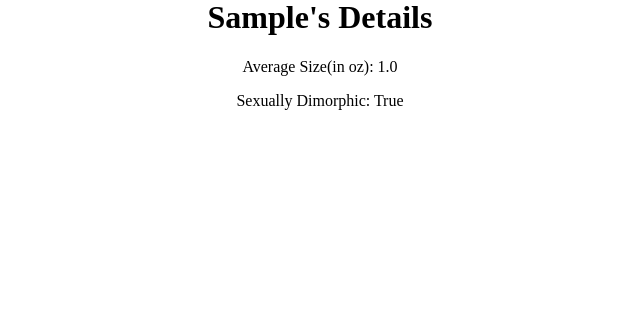
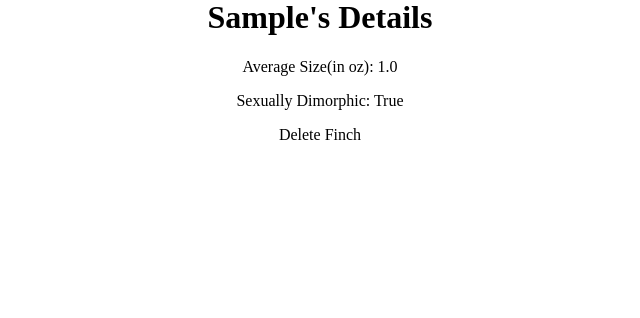
Before and after one commit to Madfarm/finch-collector, a Django app: page /finches/1 in a window 1280 px wide. Shown: the part 168-486 px from the top of the page, without its empty margins (328-968 px from the left). Run offline with Django 4.2, Linux system fonts and the light colour scheme; tables that the repository leaves empty hold one stand-in row (values such as "Sample post").

Commit message:
Add delete button to details page

```diff
--- a/main_app/templates/finches/details.html
+++ b/main_app/templates/finches/details.html
@@ -9,6 +9,8 @@
     <p>Average Size(in oz): {{ finch.mass }}</p>
     <p>Sexually Dimorphic: {{ finch.sexual_dimorphism }}</p>
 
+    <a href="{% url 'finch_delete' finch.id %}">Delete Finch</a>
+
 </div>
 
 
--- a/main_app/urls.py
+++ b/main_app/urls.py
@@ -6,5 +6,6 @@ urlpatterns = [
     path('finches/', views.finches_index, name="index"),
     path('about/', views.about, name="about"),
     path('finches/<int:finch_id>', views.finches_details, name='details'),
-    path('finches/create', views.FinchCreate.as_view(), name="finch_create")
+    path('finches/create', views.FinchCreate.as_view(), name="finch_create"),
+    path('finches/<int:pk>/delete', views.FinchDelete.as_view(), name='finch_delete')
 ]
--- a/main_app/views.py
+++ b/main_app/views.py
@@ -25,3 +25,7 @@ def finches_details(request, finch_id):
 class FinchCreate(CreateView):
     model = Finch
     fields = '__all__'
+
+class FinchDelete(DeleteView):
+    model = Finch
+    success_url = '/finches'
```
